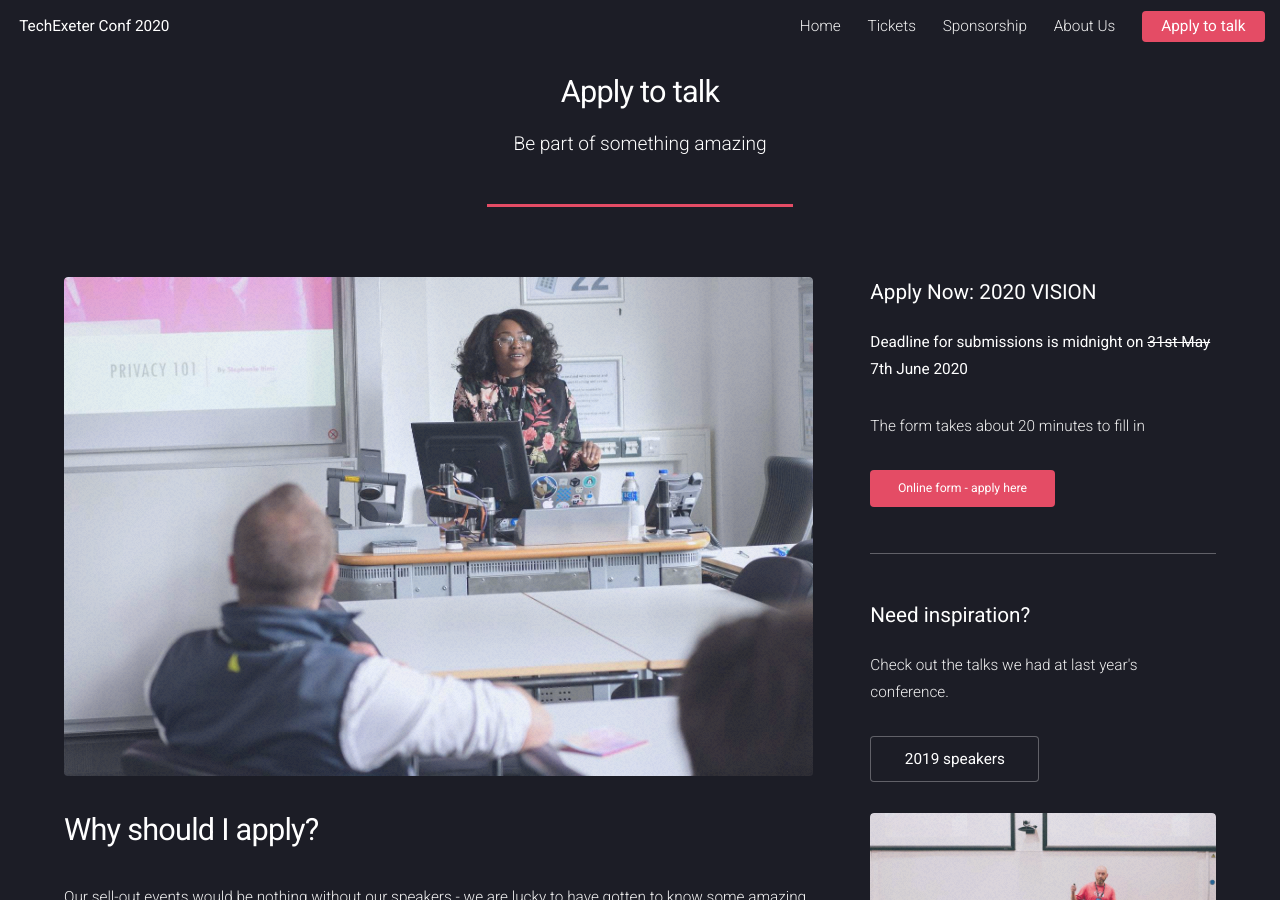
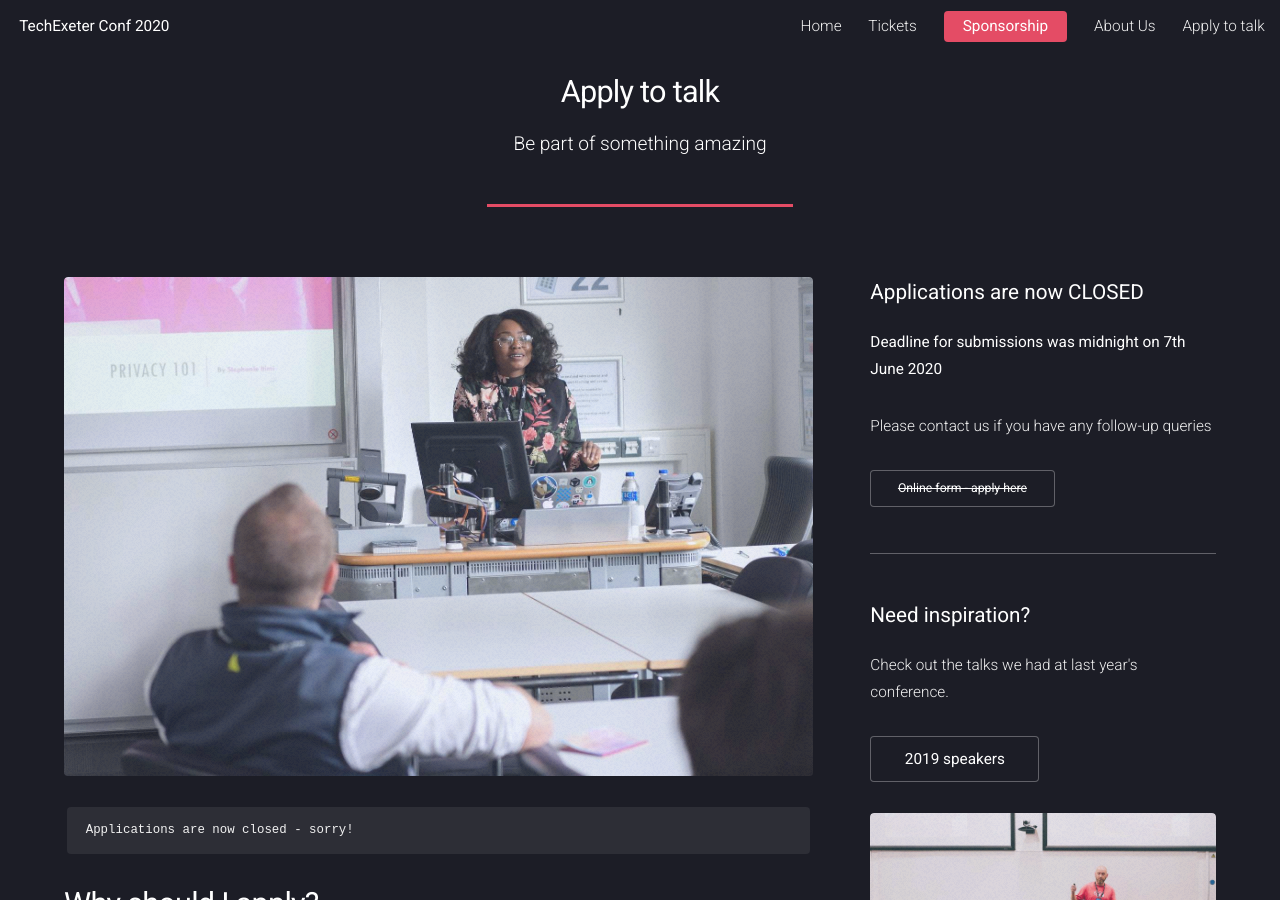
Before and after one commit to TechExeter/conference-2020, a Jekyll site: the page built from talk.html, in a window 1280 px wide and 900 px high. Built offline with Jekyll 4.4.1, drawn with Linux system fonts in a browser that asks for light colours.

Commit message:
updated talk application pages

```diff
--- a/_includes/header.html
+++ b/_includes/header.html
@@ -6,9 +6,9 @@
 							<li><a href="{{ site.url }}{{ site.baseurl }}/index.html">Home</a></li>
 
 							<li><a href="{{ site.url }}{{ site.baseurl }}/tickets.html">Tickets</a></li>
-							<li><a href="{{ site.url }}{{ site.baseurl }}/become-a-sponsor.html">Sponsorship</a></li>
+							<li><a href="{{ site.url }}{{ site.baseurl }}/become-a-sponsor.html" class="button special">Sponsorship</a></li>
 							<li><a href="{{ site.url }}{{ site.baseurl }}/about.html">About Us</a></li>
-							<li><a href="{{ site.url }}{{ site.baseurl }}/talk.html" class="button special">Apply to talk</a></li>
+							<li><a href="{{ site.url }}{{ site.baseurl }}/talk.html">Apply to talk</a></li>
 							<!-- <li><a href="{{ site.baseurl }}{{ site.url}}/#" class="button special icon fa-download">Tickets</a></li> -->
 						</ul>
 					</nav>
--- a/talk.html
+++ b/talk.html
@@ -19,6 +19,7 @@ excerpt: Looking for speakers, pre-recorded talks, workshops, mentorship and mor
 								<!-- Content -->
 									<section id="content">
 										<a href="{{ site.url }}{{ site.baseurl }}/#" class="image fit"><img src="{{ site.url }}{{ site.baseurl }}/images/banner-3a.jpg" alt="" /></a>
+										<pre><code>Applications are now closed - sorry!</code></pre>
 										<h2>Why should I apply?</h2>
 
 										<p>Our sell-out events would be nothing without our speakers - we are lucky to have gotten to know some amazing people, and we want you to be next!</p>
@@ -54,14 +55,14 @@ excerpt: Looking for speakers, pre-recorded talks, workshops, mentorship and mor
 								<!-- Sidebar -->
 									<section id="sidebar">
 										<section>
-											<h3>Apply Now: 2020 VISION</h3>
+											<h3>Applications are now CLOSED</h3>
 
-											<p><strong>Deadline for submissions is midnight on <span style="text-decoration:line-through">31st May</span> 7th June 2020</strong></p>
-											<p>The form takes about 20 minutes to fill in</p>
+											<p><strong>Deadline for submissions was midnight on 7th June 2020</strong></p>
+											<p>Please contact us if you have any follow-up queries</p>
 
 											<footer>
 												<ul class="actions">
-													<li><a target="_blank" href="https://techexeter.typeform.com/to/dtJ07s" class="button special small">Online form - apply here</a></li>
+													<li><a target="_blank" href="#" class="button small" style="text-decoration:line-through">Online form - apply here</a></li>
 												</ul>
 											</footer>
 										</section>
```
